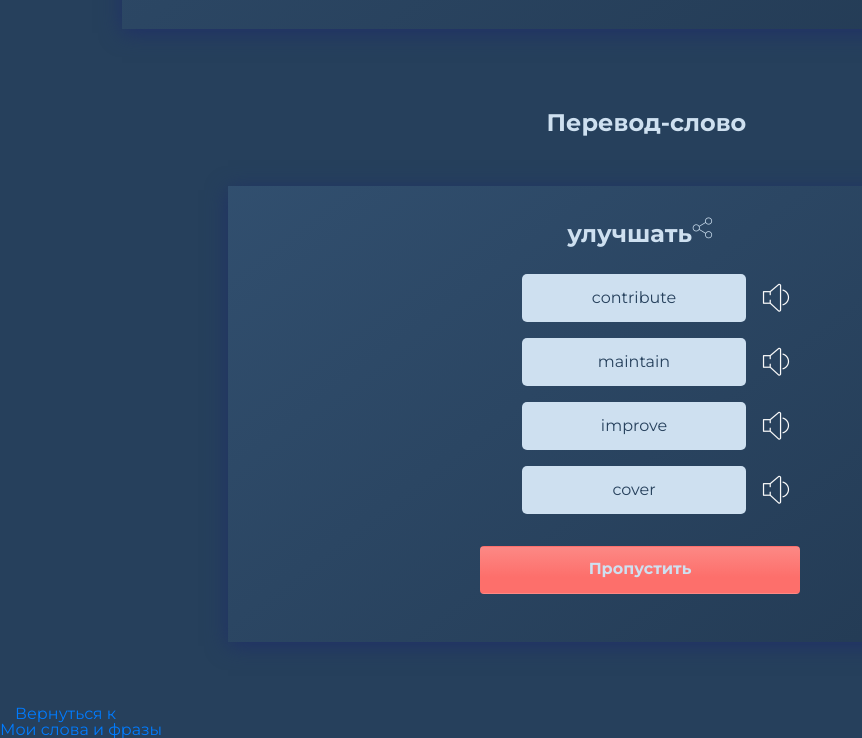
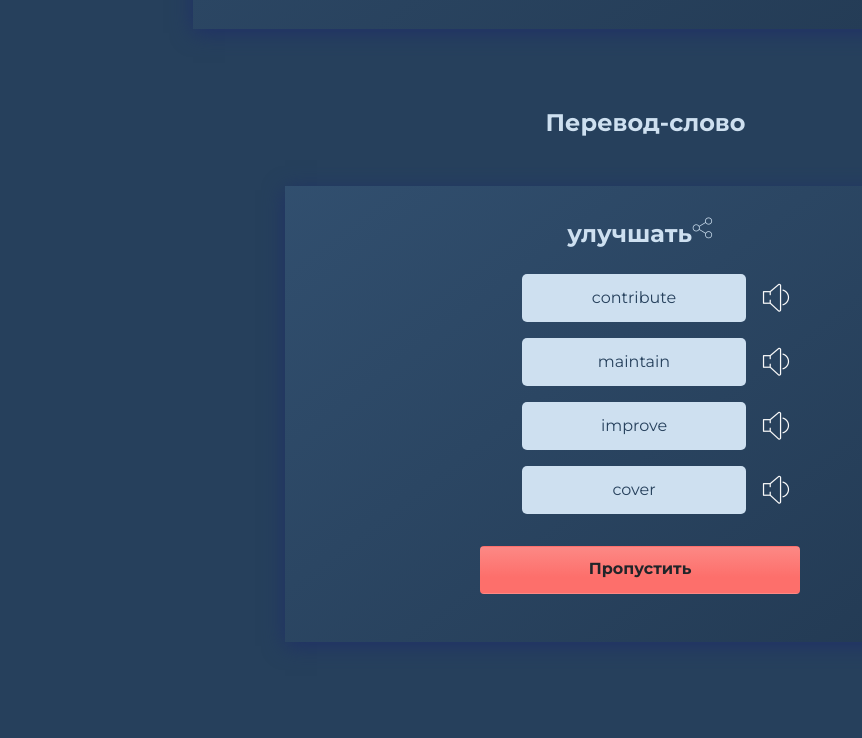
Before and after one commit to maksis90/good_teacher, a website: page app/teaching-page.html in a window 1280 px wide. Shown: the part 838-1576 px from the top of the page, without its empty margins (0-862 px from the left). After the commit the page ends 1544 px from the top, so only its background shows below. Drawn offline with Linux system fonts and the light colour scheme; files whose address does not match are found by name; a web font is replaced by a local one.

Commit message:
fix for teaching-page;

```diff
--- a/app/scss/base/_variables.scss
+++ b/app/scss/base/_variables.scss
@@ -3,10 +3,9 @@ $red:#FE7975;
 $blue:#CEE0F0;
 $dark:#26405C;
 $light:#F9F9F9;
-
 //fonts
-$font:'Montserrat', sans-serif;
-
+$font:'Montserrat',
+sans-serif;
 // grid
 $width-sm: 576px;
 $width-md: 768px;
--- a/app/scss/layout/_fonts.scss
+++ b/app/scss/layout/_fonts.scss
@@ -1,4 +1,4 @@
-@import url('https://fonts.googleapis.com/css?family=Montserrat:300,400,700');
+@import url('https://fonts.googleapis.com/css?family=Montserrat:300i,400,700&display=swap');
 @include font-face('icomoon',
 'fonts/icomoon/icomoon');
 @font-face {
--- a/app/scss/layout/_general.scss
+++ b/app/scss/layout/_general.scss
@@ -36,7 +36,7 @@ body {
     background: $dark;
     font-size: 16px;
     color: $blue;
-    font-family: $font, sans-serif;
+    font: $font, sans-serif;
 }
 
 .cont {
--- a/app/scss/modules/_teaching-page.scss
+++ b/app/scss/modules/_teaching-page.scss
@@ -101,6 +101,12 @@
         margin: 0 0 1rem 2rem;
         cursor: pointer;
         width: 50%;
+        &:hover {
+            text-decoration: none;
+        }
+        &:focus {
+            text-decoration: none;
+        }
         [class^="icon-"] {
             font-size: 1.75rem;
         }
@@ -116,3 +122,7 @@
         margin-right: 1rem;
     }
 }
+
+.container {
+    font-family: $font;
+}
--- a/app/teaching-page.html
+++ b/app/teaching-page.html
@@ -46,6 +46,7 @@
         </div>
     </header>
     <section class="teaching__main">
+        <div class="container">
             <div class="teaching offset-1 col-10">
                 <div class="h2 headline">Слово-перевод</div>
                 <div class="wrapper">
@@ -82,29 +83,30 @@
                 <div class="wrapper ">
                     <p class="listening__title"><span class="listening__title--text">улучшать</span><i class="icon-share"></i></p>
                     <div class="list">
-                    <a class="list__item">
+                        <a class="list__item" href="#">
                             <p class="list__text">contribute</p>
                             <i class="icon-speaker"></i>
                         </a>
-                    <a class="list__item">
+                        <a class="list__item" href="#">
                             <p class="list__text">maintain</p>
                             <i class="icon-speaker"></i>
                         </a>
-                    <a class="list__item">
+                        <a class="list__item" href="#">
                             <p class="list__text">improve</p>
                             <i class="icon-speaker"></i>
                         </a>
-                    <a class="list__item">
+                        <a class="list__item" href="#">
                             <p class="list__text">cover</p>
                             <i class="icon-speaker"></i>
                         </a>
-                    <a class="btn">Пропустить</a>
+                        <a class="btn" href="#">Пропустить</a>
                     </div>
 
                 </div>
             </div>
-        <div class="link">
+            <!-- <div class="link">
             <a href="#" class="link__goback col-2">Вернуться к<br><span>Мои слова и фразы</span></a>
+        </div> -->
         </div>
     </section>
 
```
Also changed, not shown: app/css/global.min.css. Lines whose indentation alone changed are shown as unchanged.
